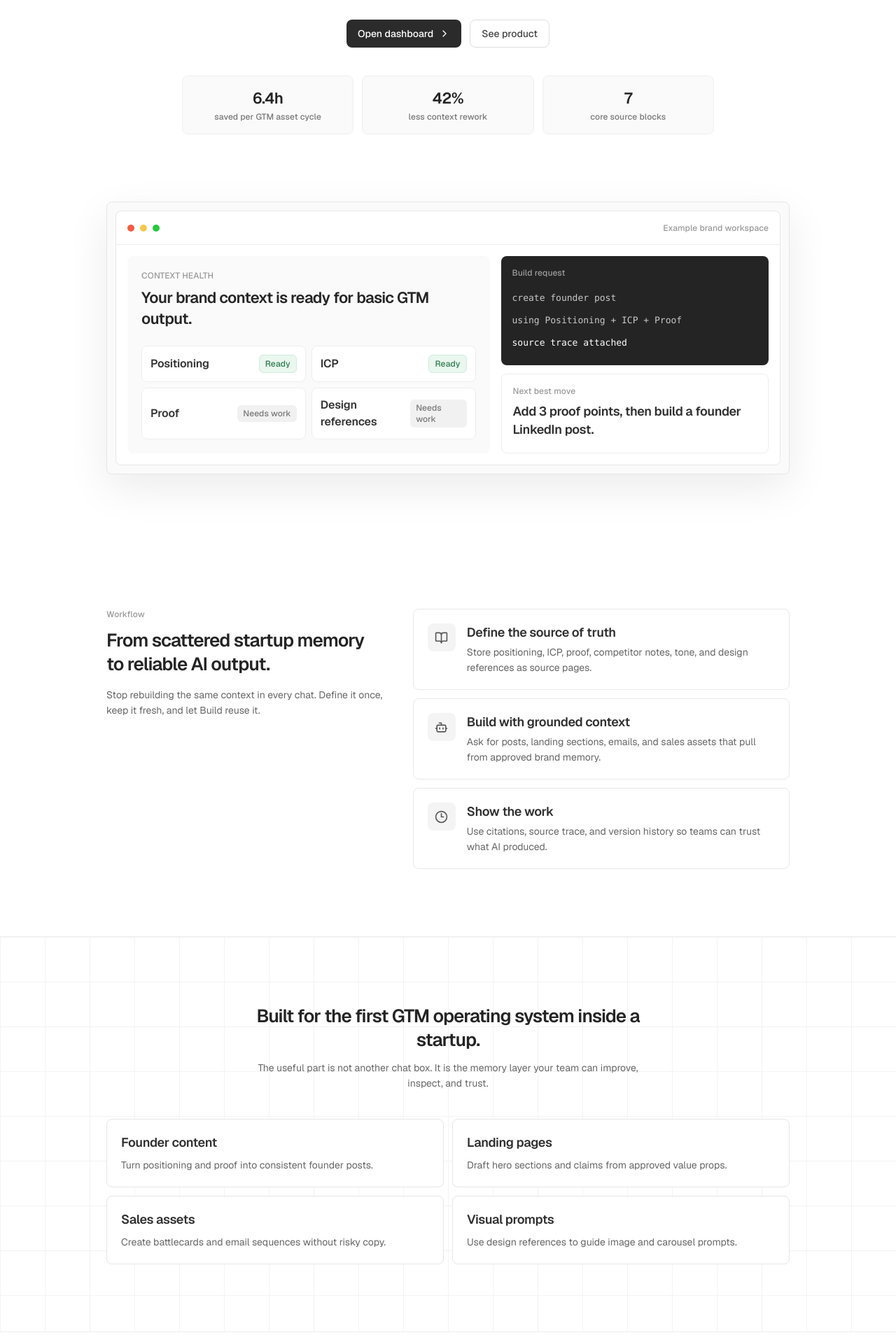
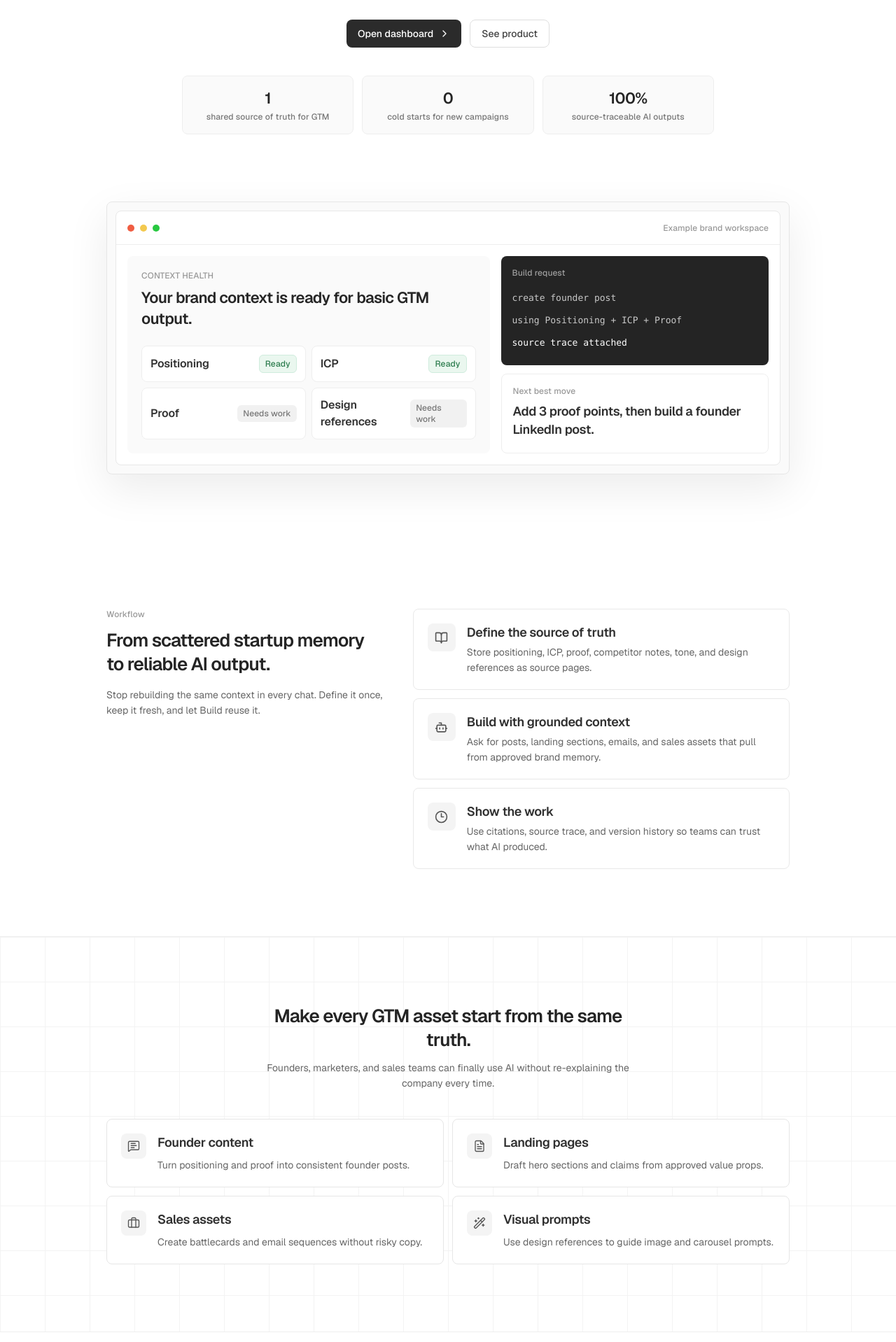
Before and after one commit to Thoufik001/Startup-OS, a React (Vite) app: page / in a window 1280 px wide. Shown: the part 382-2300 px from the top of the page at 70% size. Built offline with nearby package versions, Linux system fonts and the light colour scheme.

Commit message:
Polish landing hero and use case cards

```diff
--- a/src/App.jsx
+++ b/src/App.jsx
@@ -2355,9 +2355,9 @@ function LandingPage({ onGetStarted }) {
     ["03", "Trust the output", "Review citations, context trace, and version history before the team ships."],
   ];
   const stats = [
-    ["6.4h", "saved per weekly asset cycle"],
-    ["42%", "less context rework before publishing"],
-    ["1", "brand memory for the team"],
+    ["1", "shared source of truth for GTM"],
+    ["0", "cold starts for new campaigns"],
+    ["100%", "source-traceable AI outputs"],
   ];
   const useCases = {
     content: {
@@ -2666,9 +2666,9 @@ function LandingPage({ onGetStarted }) {
 
 function LandingPageV2({ onGetStarted }) {
   const outcomes = [
-    ["6.4h", "saved per GTM asset cycle"],
-    ["42%", "less context rework"],
-    ["7", "core source blocks"],
+    ["1", "shared source of truth for GTM"],
+    ["0", "cold starts for new campaigns"],
+    ["100%", "source-traceable AI outputs"],
   ];
   const workflow = [
     { icon: BookOpen, title: "Define the source of truth", text: "Store positioning, ICP, proof, competitor notes, tone, and design references as source pages." },
@@ -2676,10 +2676,10 @@ function LandingPageV2({ onGetStarted }) {
     { icon: Clock3, title: "Show the work", text: "Use citations, source trace, and version history so teams can trust what AI produced." },
   ];
   const useCases = [
-    ["Founder content", "Turn positioning and proof into consistent founder posts."],
-    ["Landing pages", "Draft hero sections and claims from approved value props."],
-    ["Sales assets", "Create battlecards and email sequences without risky copy."],
-    ["Visual prompts", "Use design references to guide image and carousel prompts."],
+    { icon: MessageSquareText, title: "Founder content", text: "Turn positioning and proof into consistent founder posts." },
+    { icon: FileText, title: "Landing pages", text: "Draft hero sections and claims from approved value props." },
+    { icon: Briefcase, title: "Sales assets", text: "Create battlecards and email sequences without risky copy." },
+    { icon: Wand2, title: "Visual prompts", text: "Use design references to guide image and carousel prompts." },
   ];
 
   return (
@@ -2708,7 +2708,7 @@ function LandingPageV2({ onGetStarted }) {
             Brand memory for startup teams
           </div>
           <h1 className="landing-reveal display mx-auto mt-5 max-w-[820px] text-[#202020]" style={{ "--delay": "80ms" }}>
-            One place to define your startup context before AI builds from it.
+            Stop rebuilding GTM context. Build every asset from one trusted brand memory.
           </h1>
           <p className="landing-reveal body-lg mx-auto mt-4 max-w-[680px] text-[#666]" style={{ "--delay": "140ms" }}>
             ContextOS helps founders, PMs, and GTM teams keep positioning, proof, customer notes, and design references ready for consistent content, sales, and launch assets.
@@ -2808,14 +2808,21 @@ function LandingPageV2({ onGetStarted }) {
         <section id="outcomes" className="border-y border-[#eeeeee] bg-[linear-gradient(#f3f3f3_1px,transparent_1px),linear-gradient(90deg,#f3f3f3_1px,transparent_1px)] bg-[size:64px_64px]">
           <div className="mx-auto max-w-[1040px] px-4 py-20 sm:px-6 lg:px-8 lg:py-24">
             <div className="mx-auto max-w-[560px] text-center">
-              <h2 className="h2 text-[#242424]">Built for the first GTM operating system inside a startup.</h2>
-              <p className="type-body mt-3 text-[#666]">The useful part is not another chat box. It is the memory layer your team can improve, inspect, and trust.</p>
+              <h2 className="h2 text-[#242424]">Make every GTM asset start from the same truth.</h2>
+              <p className="type-body mt-3 text-[#666]">Founders, marketers, and sales teams can finally use AI without re-explaining the company every time.</p>
             </div>
             <div className="mt-10 grid gap-3 md:grid-cols-2">
-              {useCases.map(([title, text]) => (
-                <div key={title} className="rounded-lg border border-[#e6e6e6] bg-white p-5">
-                  <h3 className="h4 text-[#303030]">{title}</h3>
-                  <p className="type-body mt-2 text-[#666]">{text}</p>
+              {useCases.map(({ icon: Icon, title, text }) => (
+                <div key={title} className="group rounded-lg border border-[#e6e6e6] bg-white p-5 transition duration-200 hover:-translate-y-0.5 hover:border-[#d8d8d8] hover:shadow-[0_16px_36px_rgba(0,0,0,0.06)]">
+                  <div className="flex items-start gap-4">
+                    <div className="flex h-9 w-9 shrink-0 items-center justify-center rounded-lg bg-[#f4f4f4] text-[#555] transition group-hover:bg-[#eeeeee] group-hover:text-[#303030]">
+                      <Icon size={18} strokeWidth={1.8} />
+                    </div>
+                    <div>
+                      <h3 className="h4 text-[#303030]">{title}</h3>
+                      <p className="type-body mt-2 text-[#666]">{text}</p>
+                    </div>
+                  </div>
                 </div>
               ))}
             </div>
```
